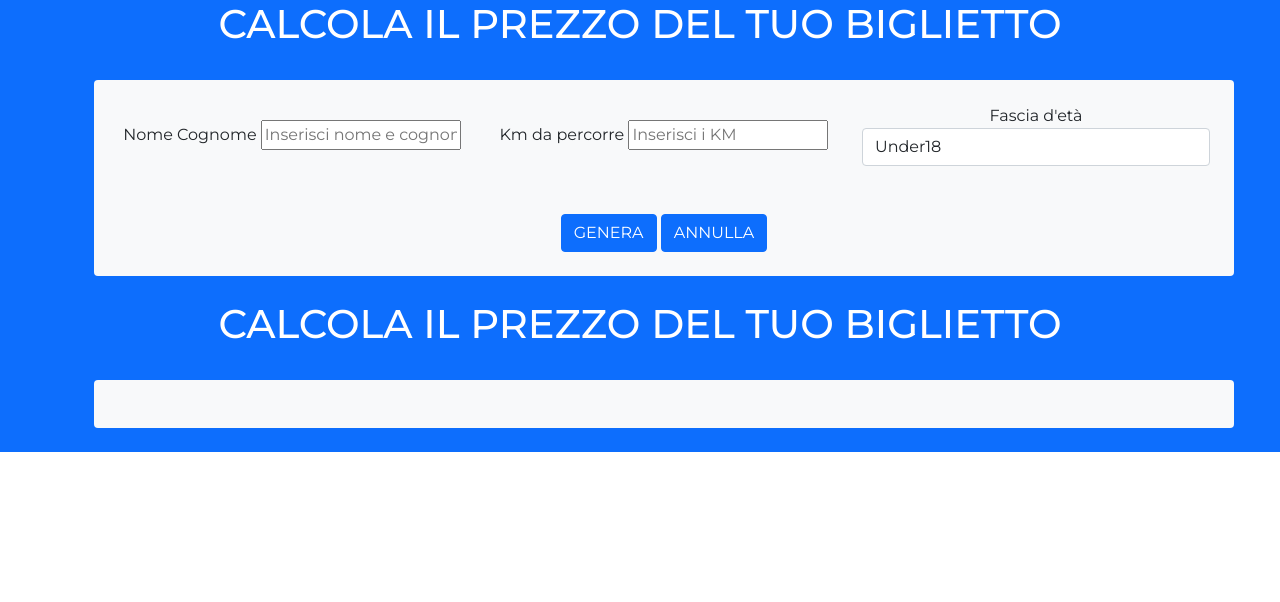
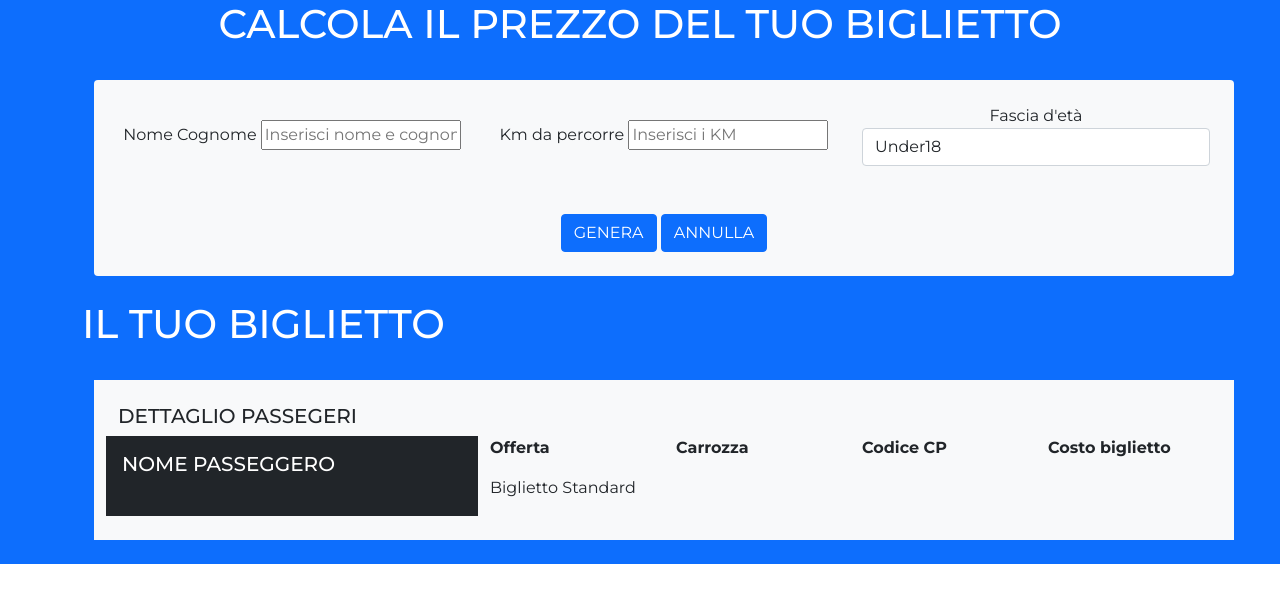
Before and after one commit to airowl/js-biglietto-treno-form, a plain HTML site: page index.html in a window 1280 px wide. Drawn offline with nearby package versions, Linux system fonts and the light colour scheme.

Commit message:
inserito l'output dei dati calcolati

```diff
--- a/index.html
+++ b/index.html
@@ -69,14 +69,45 @@
             </div>
 
             <!-- output -->
-            <div class="row text-center">
+            <div class="row">
                 <div class="col-12">
-                    <h1 class="text-uppercase text-white">Calcola il prezzo del tuo biglietto</h1>
+                    <h1 class="text-uppercase text-white">
+                        Il tuo biglietto
+                    </h1>
                 </div>
-                <div class="col-12 bg-light rounded-2 m-4 p-4">
-
-                    <!-- inserimento dati -->
-
+                <div class="col-12 bg-light m-4 p-4">
+                    <h5 class="text-uppercase">
+                        Dettaglio passegeri
+                    </h5>
+                    <div class="row">
+                        <div class="col-4 bg-dark text-white p-3">
+                            <h5 class="text-uppercase">
+                                Nome passeggero
+                            </h5>
+                            <p id="my-name-user"></p>
+                        </div>
+                        <div class="col-8">
+                            <div class="row">
+                                <div class="col-3">
+                                    <p class="fw-bold">Offerta</p>
+                                    <p class="fs-6">Biglietto Standard</p>
+                                </div>
+                                <div class="col-3">
+                                    <p class="fw-bold">Carrozza</p>
+                                    <p class="fs-6" id="my-carrozza"></p>
+                                </div>
+                                <div class="col-3">
+                                    <p class="fw-bold">Codice CP</p>
+                                    <p class="fs-6" id="my-code-cp"></p>
+                                </div>
+                                <div class="col-3">
+                                    <p class="fw-bold">Costo biglietto</p>
+                                    <p class="fs-6" id="my-price"></p>
+                                </div>
+                            </div>
+                        </div>
+                    </div>
+                </div>
             </div>
         </div>
     </main>
--- a/js/script.js
+++ b/js/script.js
@@ -66,7 +66,12 @@ button.addEventListener('click', function() {
     }
 
     // Prezzo assoluto
-    console.log(parseFloat( price.toFixed(2) ));
+    const output = parseFloat( price.toFixed(2) );
+
+    document.getElementById('my-price').innerHTML = output + "€";
+
+    document.getElementById('my-name-user').innerHTML = user.value;
+
 });
 
 
```
